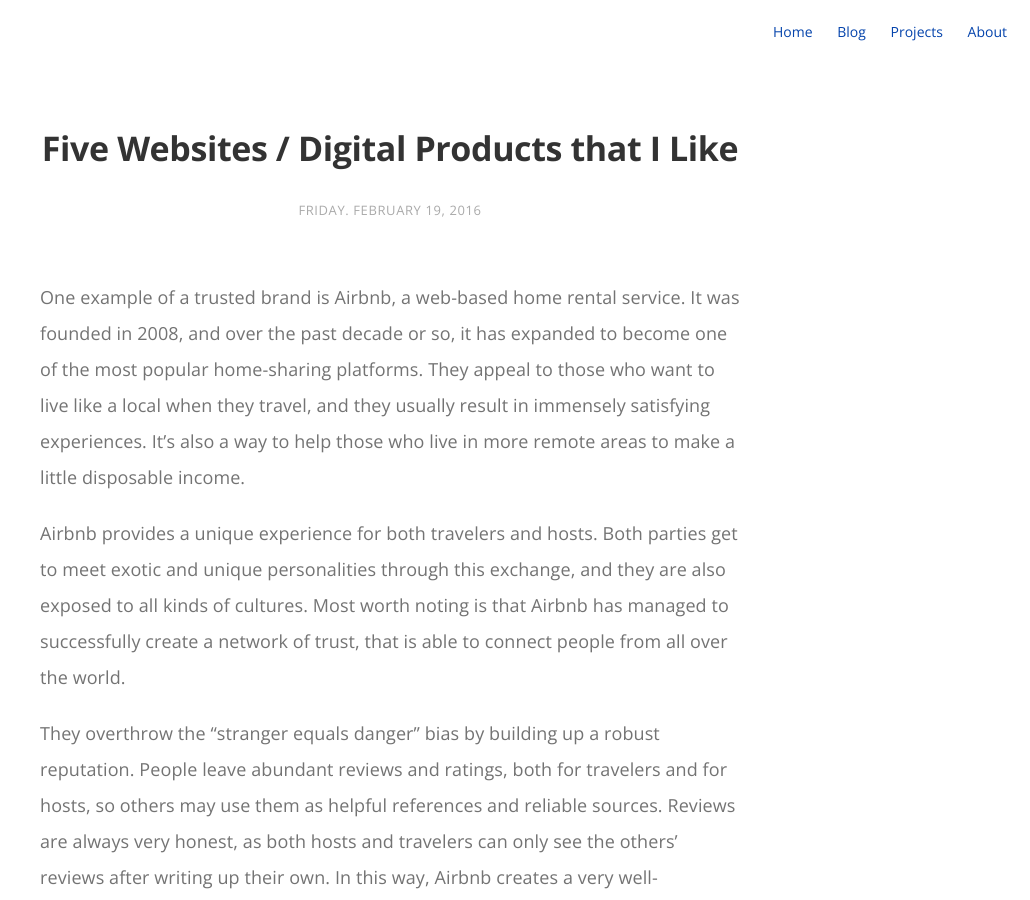
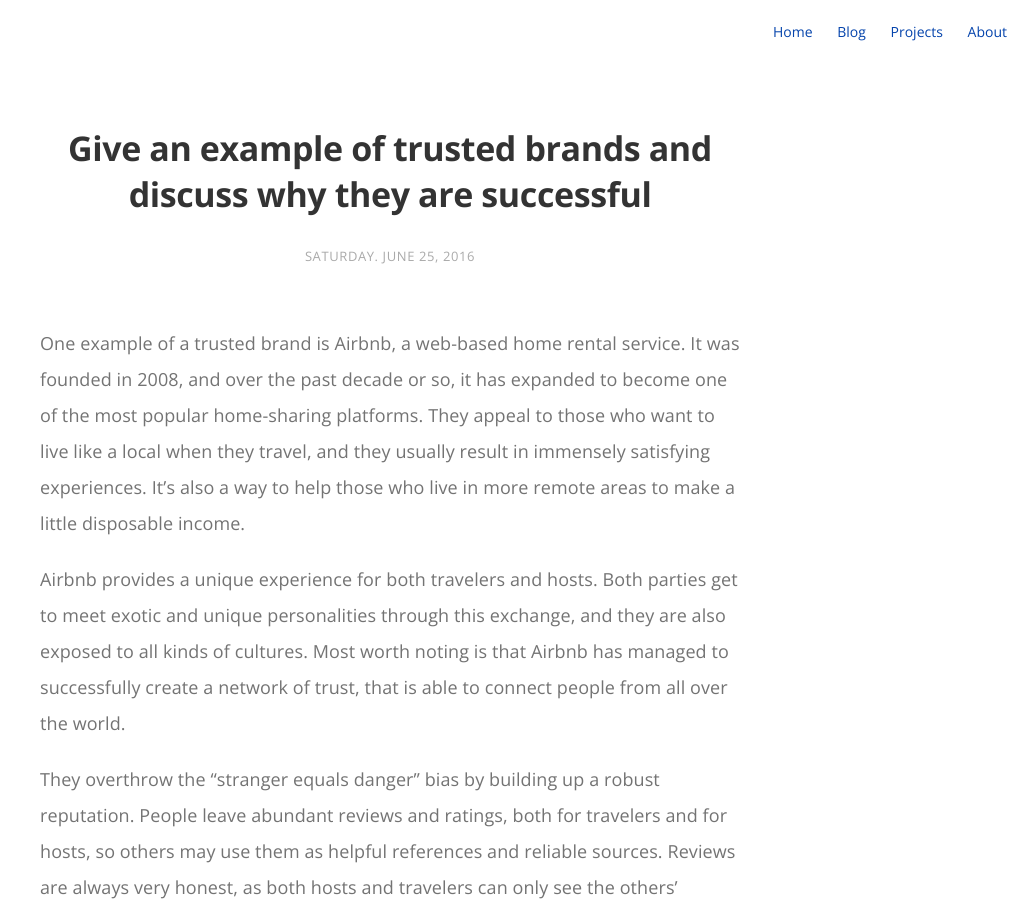
Before and after one commit to jcwcheng/jccheng.github.io, a Jekyll site: the page built from _posts/2016-06-25-give-an-example-of-trusted-brands-and-discuss-why-they-are-successful.markdown, in a window 1280 px wide and 900 px high. Shown: the whole window, without its empty margins (250-1280 px from the left). Built offline with Jekyll 4.4.1, drawn with Linux system fonts in a browser that asks for light colours; comment, search, counter and statistics services are not loaded.

Commit message:
Update 2016-06-25-give-an-example-of-trusted-brands-and-discuss-why-they-are-successful.markdown

```diff
--- a/_posts/2016-02-19-five-websites-digital-products-that-i-like.markdown
+++ b/_posts/2016-02-19-five-websites-digital-products-that-i-like.markdown
@@ -1,5 +1,5 @@
 ---
-title: "Give an example of trusted brands and discuss why they are successful"
+title: "Five Websites / Digital Products that I Like"
 layout: post
 date: 2016-02-19 11:00
 tag: markdown
--- a/_posts/2016-06-25-give-an-example-of-trusted-brands-and-discuss-why-they-are-successful.markdown
+++ b/_posts/2016-06-25-give-an-example-of-trusted-brands-and-discuss-why-they-are-successful.markdown
@@ -1,7 +1,7 @@
 ---
-title: "Five Websites / Digital Products that I Like"
+title: "Give an example of trusted brands and discuss why they are successful"
 layout: post
-date: 2016-02-19 11:00
+date: 2016-06-25 23:40
 tag: markdown
 blog: true
 comments: true
@@ -19,6 +19,3 @@
 Another factor that contributes to Airbnb's growing success is their benevolent treatment of their employees. They offer a comprehensive set of perks and stipends for their employees, such as a $2,000 yearly allowance to let them visit any country where there is an Airbnb listing. The company also promotes an inspiring and friendly working environment, treating their employees as Airbnb's vital assets. All employees have a holistic support plan, allowing them to focus on their work without worrying too much about the trivial details in life.
 
 Unquestionably, Airbnb has been providing a service that positively impacts people's lives. With today's technological advancements, users can make a reservation directly from their mobile device, and immediately ask the host for travel advice. Airbnb has undoubtedly established a successful collaborative business model.
-
-
-<br><br>
```
